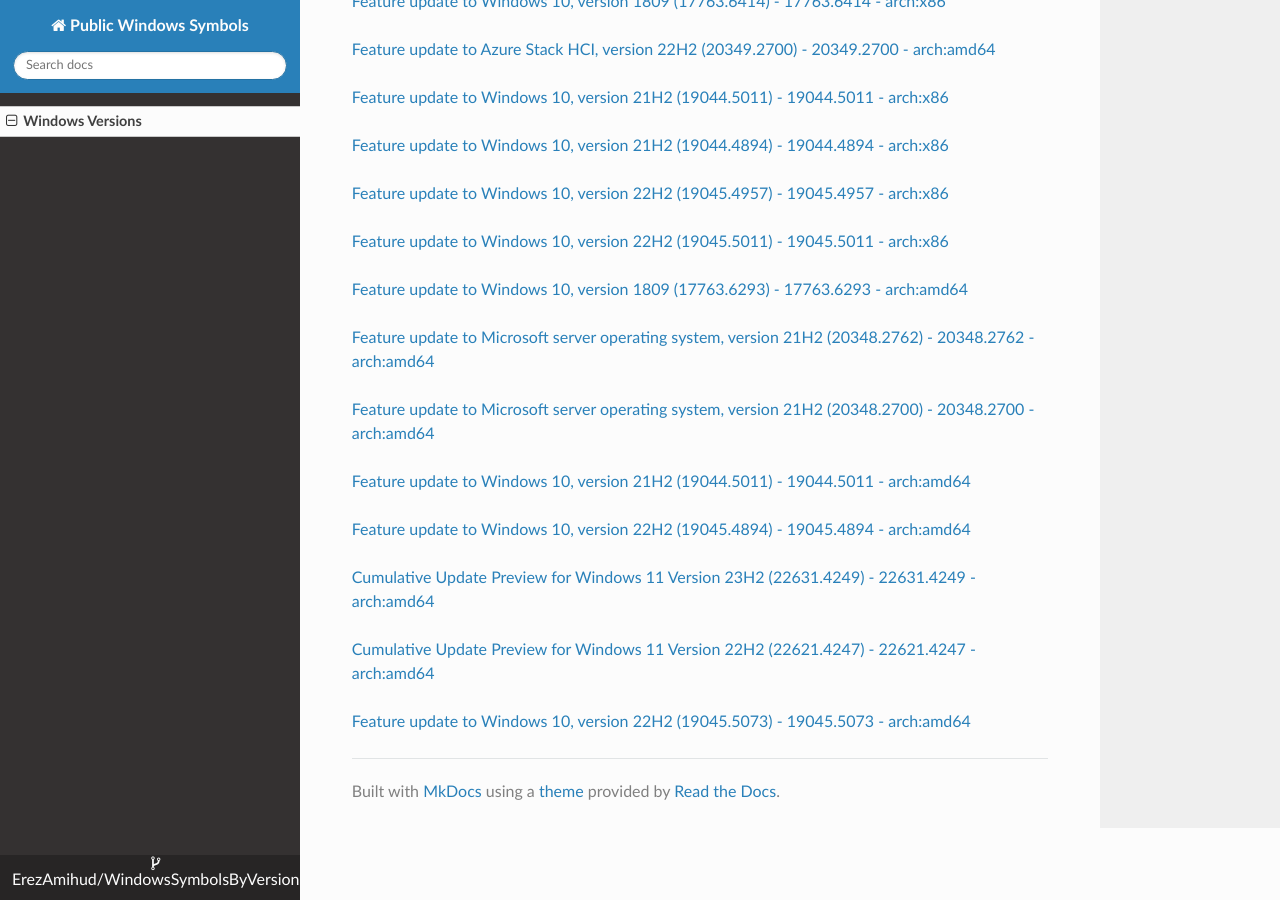
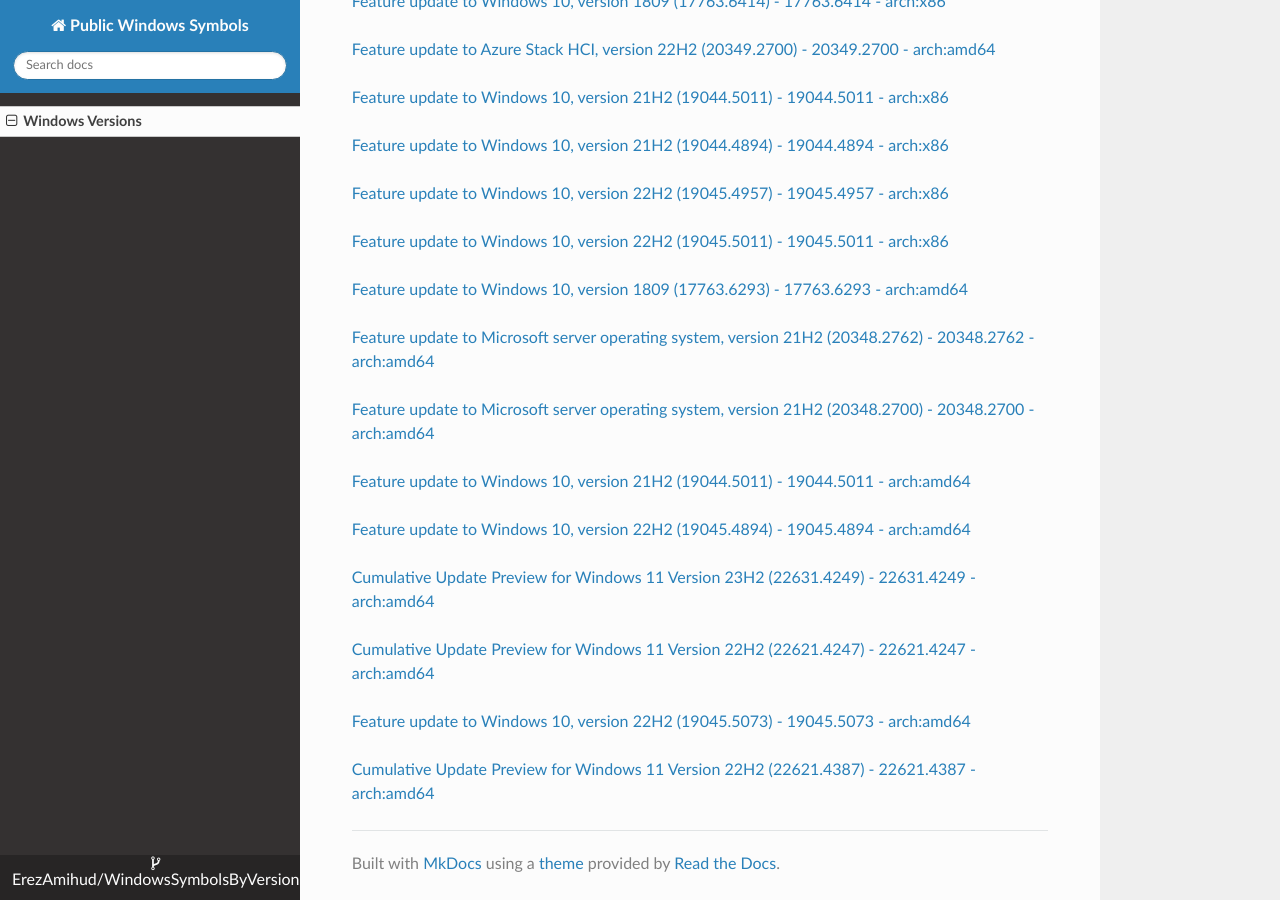
Before and after one commit to ErezAmihud/WindowsSymbolsByVersion, an MkDocs documentation site: the page built from docs/index.md, in a window 1280 px wide and 900 px high, scrolled down 6581 px. Built offline with MkDocs 1.6.1, drawn with Linux system fonts in a browser that asks for light colours; nearby versions of some CDN libraries.

Commit message:
Automated commit, add manifest for 0197228c-7297-4b86-bb51-a2e37bd21e4c

```diff
--- a/docs/index.md
+++ b/docs/index.md
@@ -334,3 +334,6 @@
 
 
 [Feature update to Windows 10, version 22H2 (19045.5073) - 19045.5073 - arch:amd64](https://github.com/ErezAmihud/WindowsSymbolsByVersion/blob/main/manifests/60d84f07-7bce-4652-a0cd-24608a0cd0fc.manifest)
+
+
+[Cumulative Update Preview for Windows 11 Version 22H2 (22621.4387) - 22621.4387 - arch:amd64](https://github.com/ErezAmihud/WindowsSymbolsByVersion/blob/main/manifests/0197228c-7297-4b86-bb51-a2e37bd21e4c.manifest)
```
Also changed, not shown: process_builds.json (+1 -1 lines), 1 other file.
